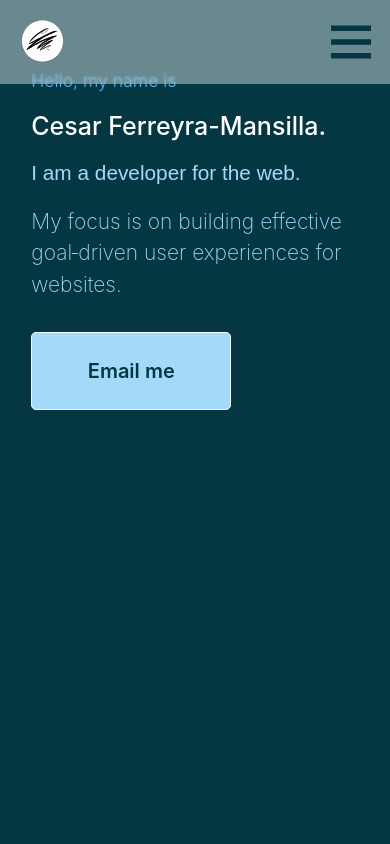
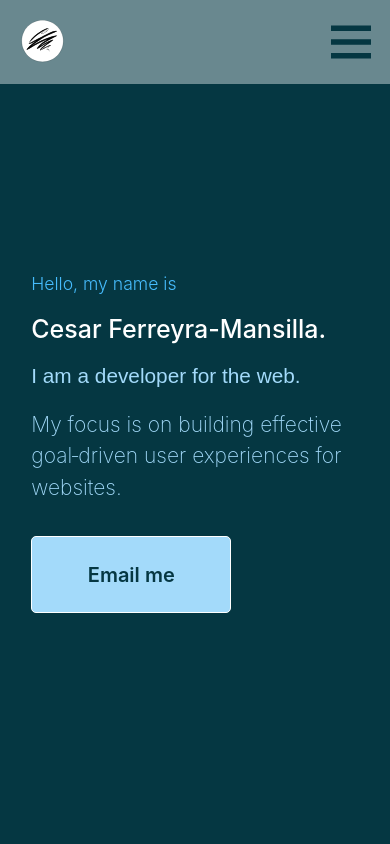
Before and after one commit to crfmc/crfmc.me, a React (Create React App) app in the folder client/: page / in a window 390 px wide. Shown: the top 844 px of the page. Built offline with nearby package versions, Linux system fonts and the light colour scheme.

Commit message:
feature: update margins for greetings

```diff
--- a/client/src/v2/styles_v2/greeting.module.css
+++ b/client/src/v2/styles_v2/greeting.module.css
@@ -170,7 +170,7 @@
 /* Top navigation activated */
 @media (max-width: 850px) {
   .greeting_container {
-    margin-top: 20vh;
+    margin-top: 150px;
   }
 
   .hello {
@@ -405,8 +405,8 @@
 }
 
 
-@media (max-height: 900px) {
+@media (max-height: 700px) {
   .greeting_container {
-    margin-top: 50px;
+    margin-top: 80px;
   }
 }
```
